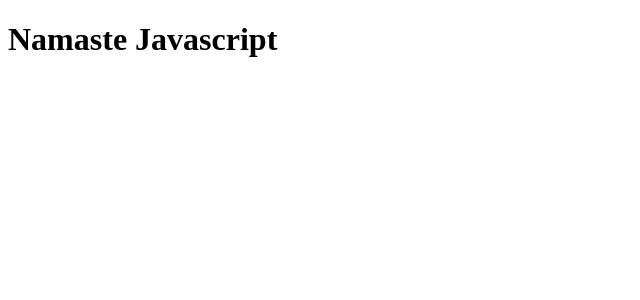
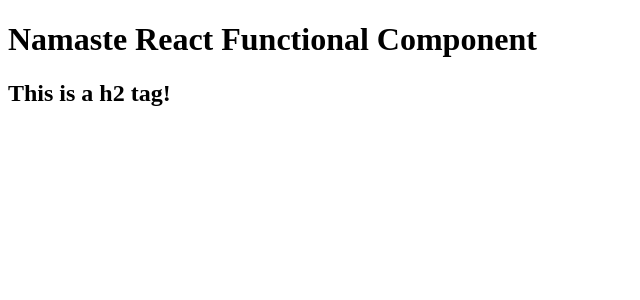
Before and after one commit to Deepak-Urs/namaste-react, a React (Vite) app: page / in a window 1280 px wide. Shown: the top 300 px of the page, without its empty margins (0-640 px from the left). Built offline with nearby package versions, Linux system fonts and the light colour scheme.

Commit message:
Functional Components introduction

```diff
--- a/App.js
+++ b/App.js
@@ -23,11 +23,17 @@ import ReactDOM from "react-dom/client"
 //const heading2 = React.createElement("h2", { id: 'title', key: 'h2' }, "Heading2")
 //const container = React.createElement("div", { id: 'container' }, [heading1, heading2])
 
-const headingJSX = (
+// React element / JSX
+const heading = (
     <h1 title="id">Namaste Javascript</h1>
 )
 
-console.log('headingJSX', headingJSX);
+// React Component
+const HeaderComponent = () => {
+    return (<div><h1>Namaste React Functional Component</h1><h2>This is a h2 tag!</h2></div>);
+}
+
+console.log('heading', heading);
 
 const root = ReactDOM.createRoot(document.getElementById("root"))
-root.render(headingJSX)
+root.render(<HeaderComponent />)
```
Also changed, not shown: 2 other files (tests, documents, lock files or other folders).
